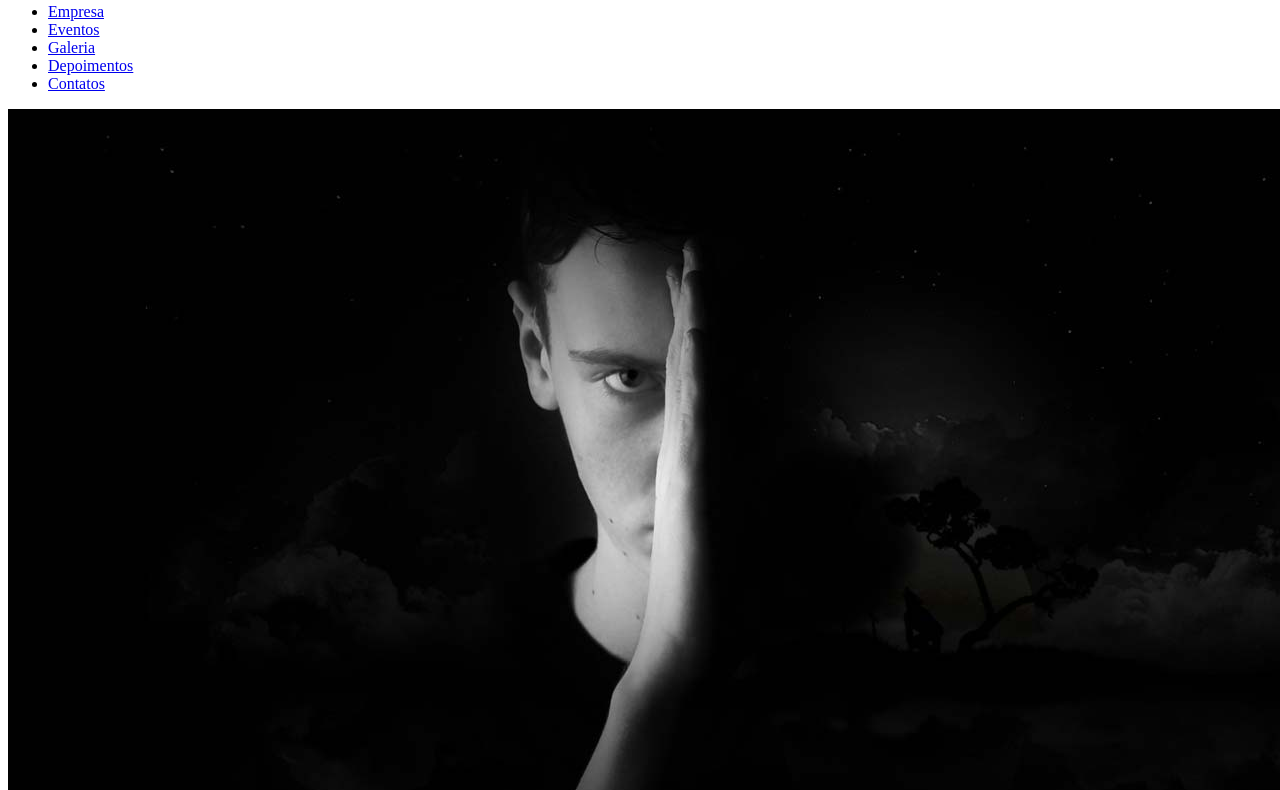
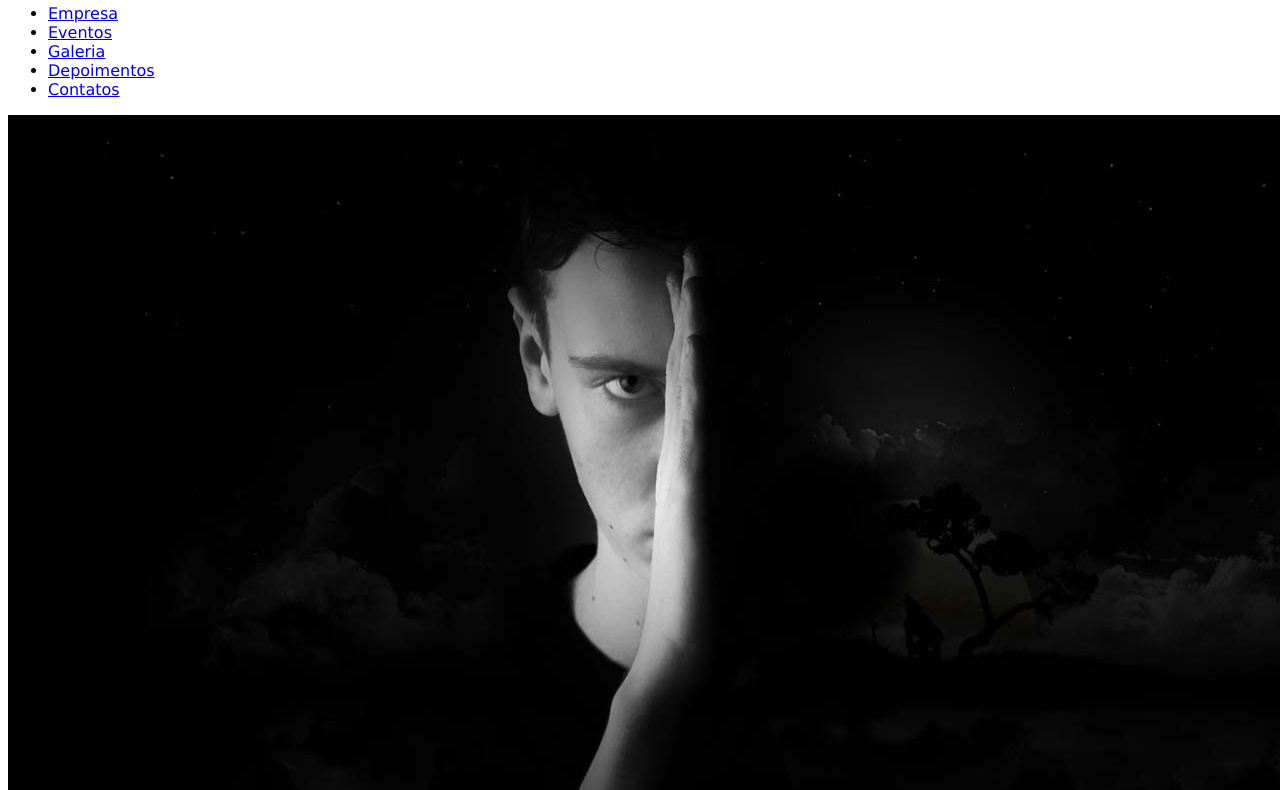
Before and after one commit to profewell/studion2, a plain HTML site: page index-pro.html in a window 1280 px wide. Shown: the part 64-854 px from the top of the page. Drawn offline with Linux system fonts and the light colour scheme; a small style sheet from the web is missing.

```diff
--- a/style.css
+++ b/style.css
@@ -0,0 +1,5 @@
+@import url('https://fonts montserrat 300 400 700 ');
+
+:root {
+    font-family: Verdana, Geneva, Tahoma, sans-serif;
+}
```
Also changed, not shown: index-pro.html (+1 -1 lines).
